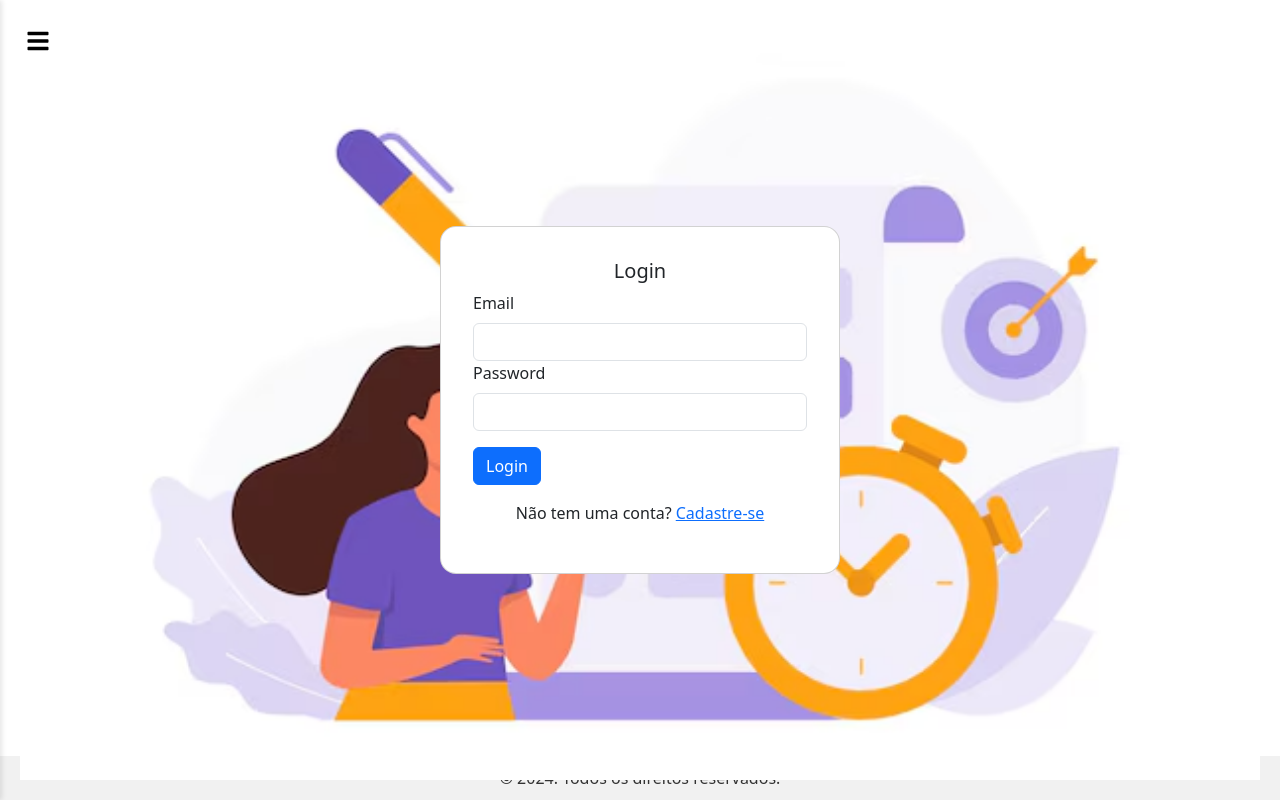
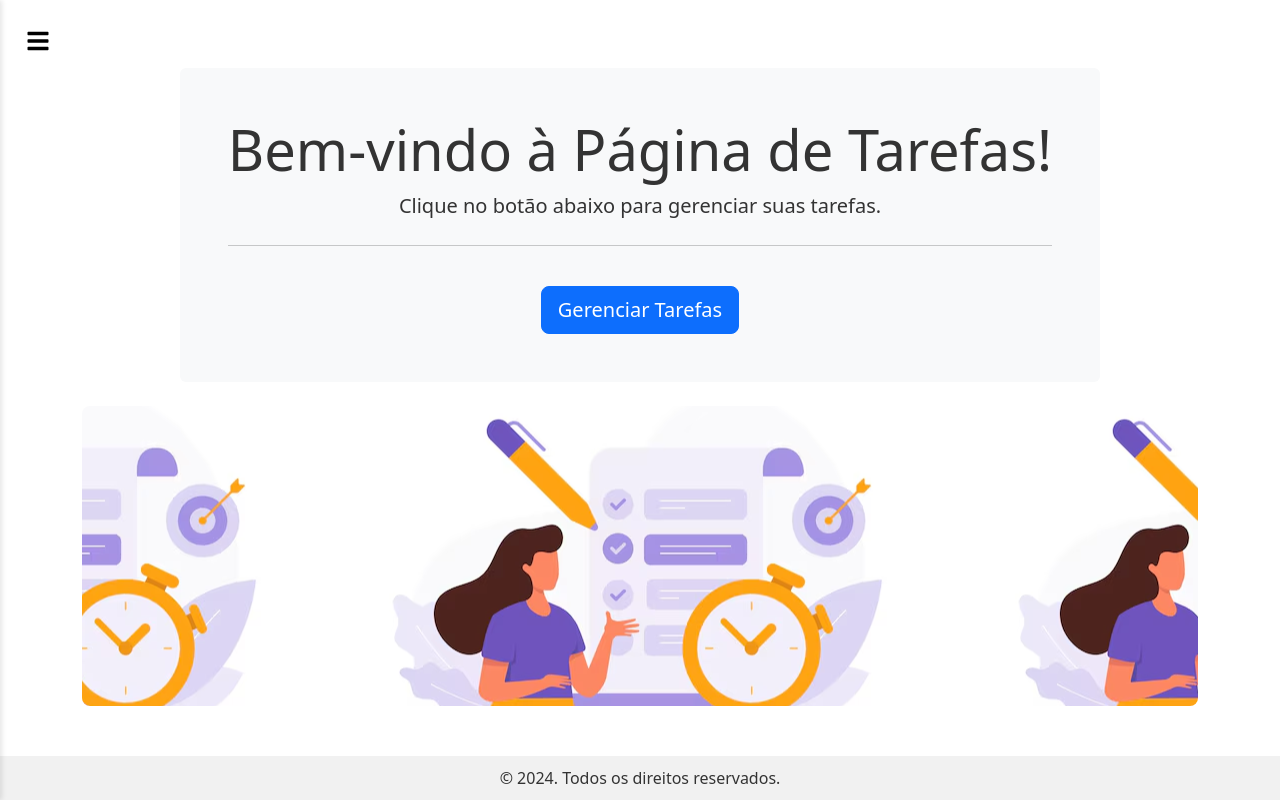
Before and after one commit to joaovitorpagani99/Teste-T-cnico-Nodejs, a React (Vite) app in the folder front-tarefas/: page / in a window 1280 px wide. Before the commit this address led to /login. Built offline with nearby package versions, Linux system fonts and the light colour scheme.

Commit message:
:lipstick: feat: mudando interaface de tarefas

```diff
--- a/front-tarefas/src/App/App.css
+++ b/front-tarefas/src/App/App.css
@@ -1,5 +1,6 @@
 .app-container {
     display: flex;
+    flex-direction: column;
     min-height: 100vh;
 }
 
@@ -20,10 +21,7 @@
     text-align: center;
     padding: 10px;
     background-color: #f1f1f1;
-    position: fixed;
-    bottom: 0;
-    left: 0;
-    transition: left 0.3s ease;
+    margin-top: auto;
 }
 
 .header.open~.footer {
--- a/front-tarefas/src/App/App.jsx
+++ b/front-tarefas/src/App/App.jsx
@@ -2,7 +2,7 @@ import React from 'react';
 import { BrowserRouter as Router, Route, Routes } from 'react-router-dom';
 import Login from '../pages/Login/Login';
 import Home from '../pages/Home/Home';
-import Footer from '../components/footer/footer';
+import Footer from '../components/Footer/Footer';
 import Menu from "../components/nav/Menu";
 import CadastroUsuario from '../pages/Cadastro/CadastroUsuario';
 import NotFound from '../pages/NotFound/NotFound';
@@ -21,21 +21,21 @@ function App() {
       <AuthProvider>
         <div className="app-container">
           <Menu />
-          <main className="content">
+          <div className="content">
             <Routes>
-              <Route path="/" element={<PrivateRoute><Home /></PrivateRoute>} />
+              <Route path="/" element={<Home />} />
+              <Route path="/login" element={<Login />} />
+              <Route path="/cadastroUsuario" element={<CadastroUsuario />} />
               <Route path="/tasks" element={<PrivateRoute><Task /></PrivateRoute>} />
               <Route path="/completed-tasks" element={<PrivateRoute><CompletedTasks /></PrivateRoute>} />
               <Route path="/myday" element={<PrivateRoute><MyDay /></PrivateRoute>} />
-              <Route path='/cadastroUsuario' element={<CadastroUsuario />} />
-              <Route path="/login" element={<Login />} />
               <Route path="*" element={<NotFound />} />
             </Routes>
-          </main>
+          </div>
           <Footer />
         </div>
+        <Toaster />
       </AuthProvider>
-      <Toaster />
     </Router>
   );
 }
--- a/front-tarefas/src/components/footer/footer.css
+++ b/front-tarefas/src/components/footer/footer.css
@@ -3,9 +3,7 @@
     text-align: center;
     padding: 10px;
     background-color: #f1f1f1;
-    position: fixed;
-    bottom: 0;
-    left: 250px;
+    margin-top: auto;
 }
 
 footer p {
--- a/front-tarefas/src/index.css
+++ b/front-tarefas/src/index.css
@@ -16,7 +16,6 @@ body {
   display: flex;
   flex-direction: column;
   min-height: 100vh;
-  position: relative;
   color: #333;
 }
 
--- a/front-tarefas/src/pages/Cadastro/CadastroUsuario.css
+++ b/front-tarefas/src/pages/Cadastro/CadastroUsuario.css
@@ -3,7 +3,7 @@
     justify-content: center;
     align-items: center;
     width: 100%;
-    height: 100%;
+    min-height: calc(100vh - 60px);
     margin-top: 30px;
     background-image: url('/fundo.jpeg');
     background-size: cover;
--- a/front-tarefas/src/pages/Login/Login.css
+++ b/front-tarefas/src/pages/Login/Login.css
@@ -3,7 +3,7 @@
     justify-content: center;
     align-items: center;
     width: 100%;
-    height: 100%;
+    min-height: calc(100vh - 60px); /* Ajuste a altura para considerar o rodapé */
     background-image: url('/fundo.jpeg');
     background-size: cover;
     background-repeat: no-repeat;
```
